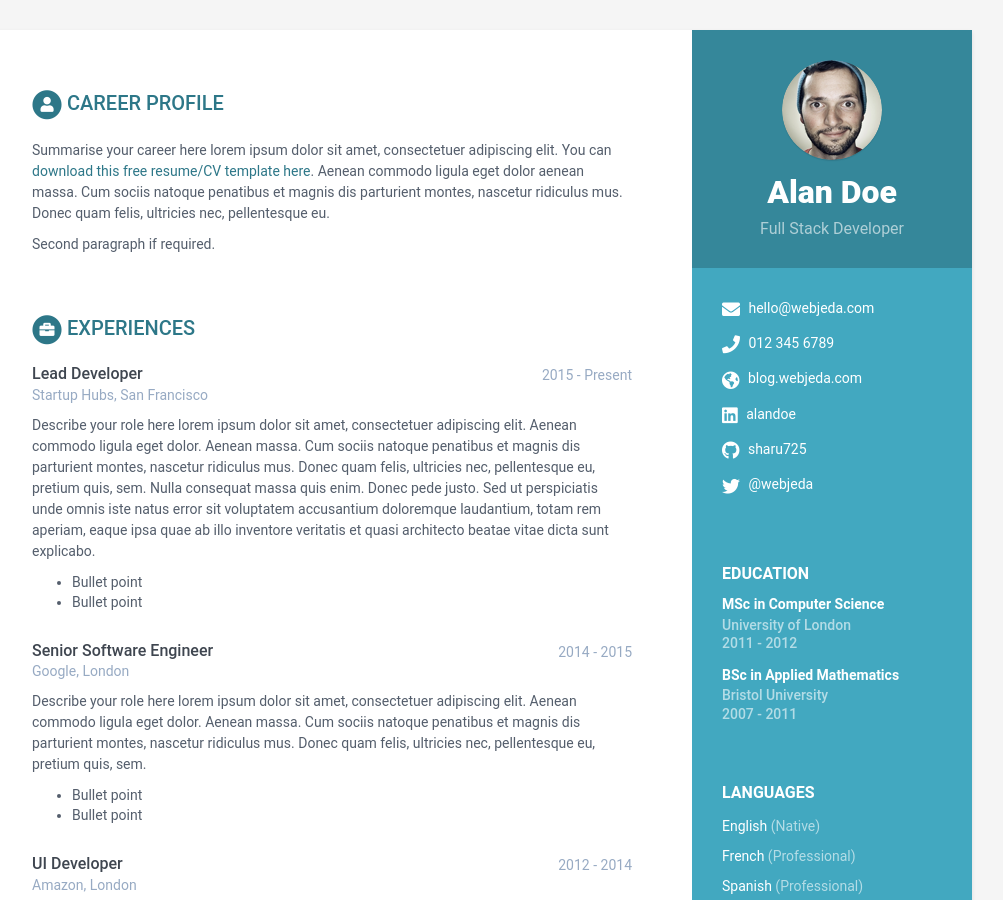
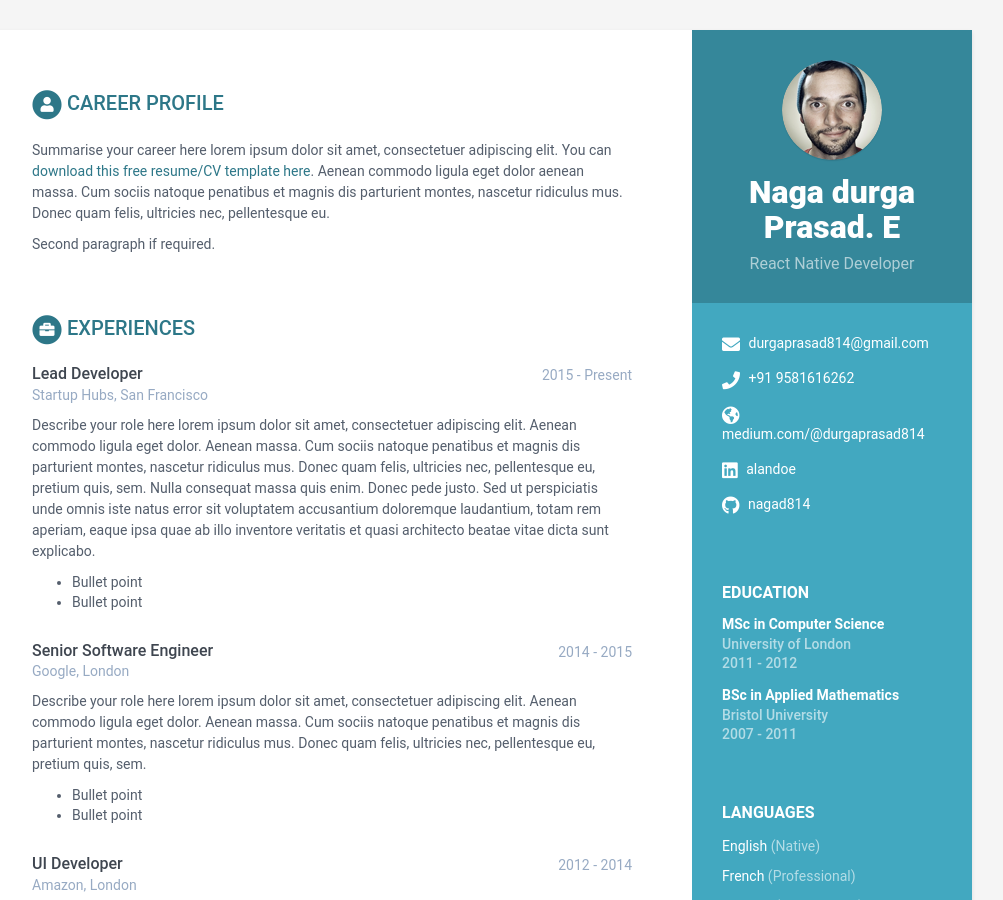
Before and after one commit to nagad814/nagad814.github.io, a Jekyll site: the page built from index.html, in a window 1280 px wide and 900 px high. Shown: the whole window, without its empty margins (168-1171 px from the left). Built offline with Jekyll 4.4.1, drawn with Linux system fonts in a browser that asks for light colours.

Commit message:
update profile info

```diff
--- a/_data/data.yml
+++ b/_data/data.yml
@@ -7,19 +7,19 @@ sidebar:
     education: True # set to False if you want education in main section instead of in sidebar
 
     # Profile information
-    name: Alan Doe
-    tagline: Full Stack Developer
+    name: Naga durga Prasad. E
+    tagline: React Native Developer
     avatar: profile.png  #place a 100x100 picture inside /assets/images/ folder and provide the name of the file below
 
     # Sidebar links
-    email: hello@webjeda.com
-    phone: 012 345 6789
-    website: blog.webjeda.com #do not add http://
+    email: durgaprasad814@gmail.com
+    phone: +91 9581616262
+    website: medium.com/@durgaprasad814 #do not add http://
     linkedin: alandoe
-    github: sharu725
+    github: nagad814
     gitlab:
     bitbucket:
-    twitter: '@webjeda'
+    twitter:
     stack-overflow: # Number/Username, e.g. 123456/alandoe
     codewars:
     goodreads: # Number-Username, e.g. 123456-alandoe
```
